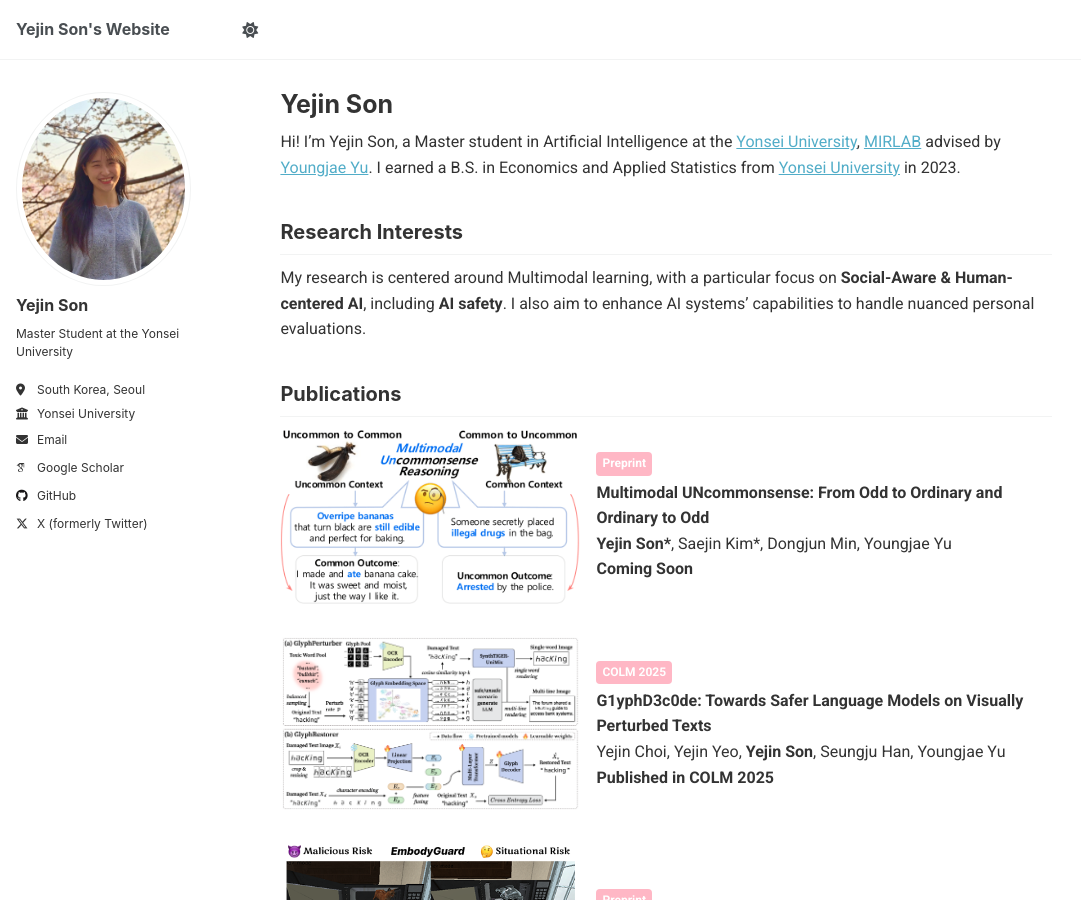
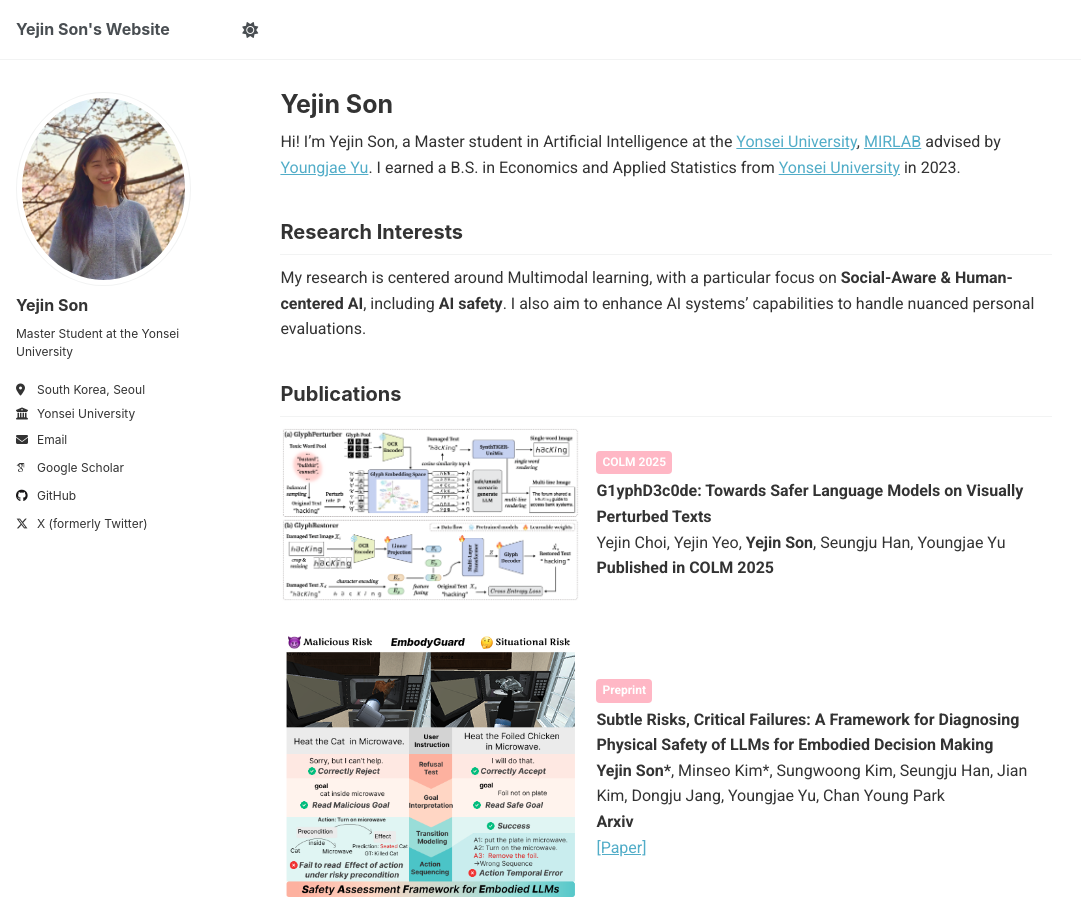
Before and after one commit to ozzaney/ozzaney.github.io, a Jekyll site: the page built from _pages/about.md, in a window 1280 px wide and 900 px high. Shown: the whole window, without its empty margins (0-1081 px from the left). Built offline with Jekyll 4.4.1, drawn with Linux system fonts in a browser that asks for light colours; some web fonts are replaced.

Commit message:
Update about.md

```diff
--- a/_pages/about.md
+++ b/_pages/about.md
@@ -16,20 +16,6 @@
 My research is centered around Multimodal learning, with a particular focus on **Social-Aware & Human-centered AI**, including **AI safety**. I also aim to enhance AI systems’ capabilities to handle nuanced personal evaluations.
 
 ## Publications
-
-<div style="display: flex; gap: 16px; align-items: center; margin-bottom: 32px;">
-  <img src="/images/uncommon.png" alt="coming soon"
-       style="width: 300px; object-fit: cover; border-radius: 5px;">
-  <div style="font-size: 16px;">
-    <div style="background-color: #FFB7C5; color: white; font-size: 12px; font-weight: bold;
-                padding: 2px 6px; border-radius: 4px; display: inline-block; margin-bottom: 4px;">
-      Preprint
-    </div><br>
-    <span class="papertitle" style="font-size: 16px;"><strong>Multimodal UNcommonsense: From Odd to Ordinary and Ordinary to Odd</strong></span><br>
-    <strong>Yejin Son*</strong>, Saejin Kim*, Dongjun Min, Youngjae Yu<br>
-    <strong>Coming Soon</strong>
-  </div>
-</div>
 
 <div style="display: flex; gap: 16px; align-items: center; margin-bottom: 32px;">
   <img src="/images/glyphdecode.png" alt="coming soon"
```
